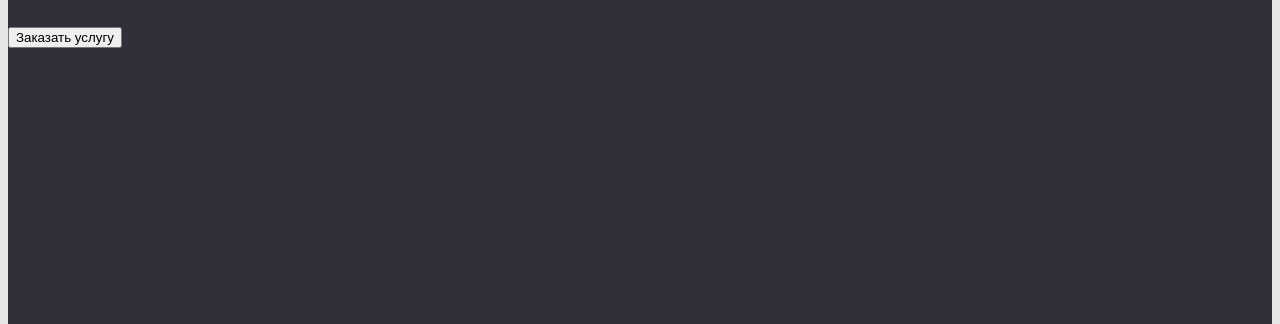
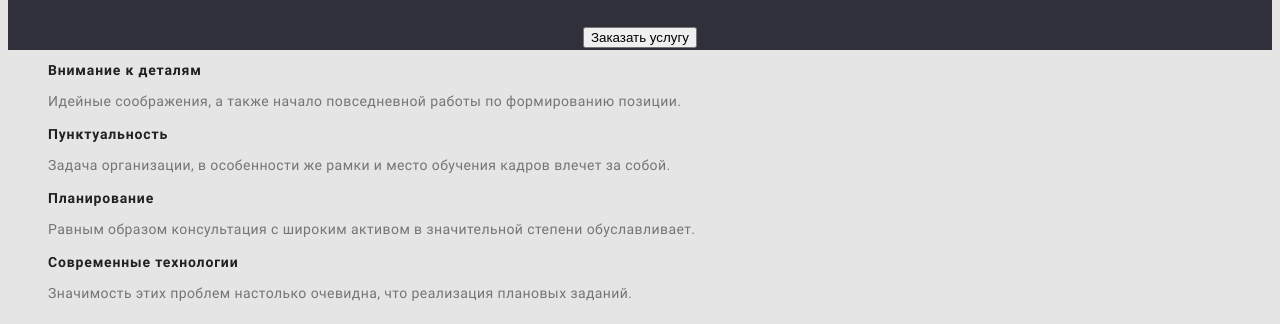
Before and after one commit to Sasha-create/goit-markup-hw-02, a plain HTML site: page index.html in a window 1280 px wide. Shown: the part 321-645 px from the top of the page. Drawn offline with Linux system fonts and the light colour scheme.

Commit message:
text-align-center

```diff
--- a/css/style.css
+++ b/css/style.css
@@ -148,7 +148,7 @@ body {
 /* head baner*/
 
 .section-baner {
-  height: 600px;
+  text-align: center;
   background: var(--dark-background-color);
 }
 
```
